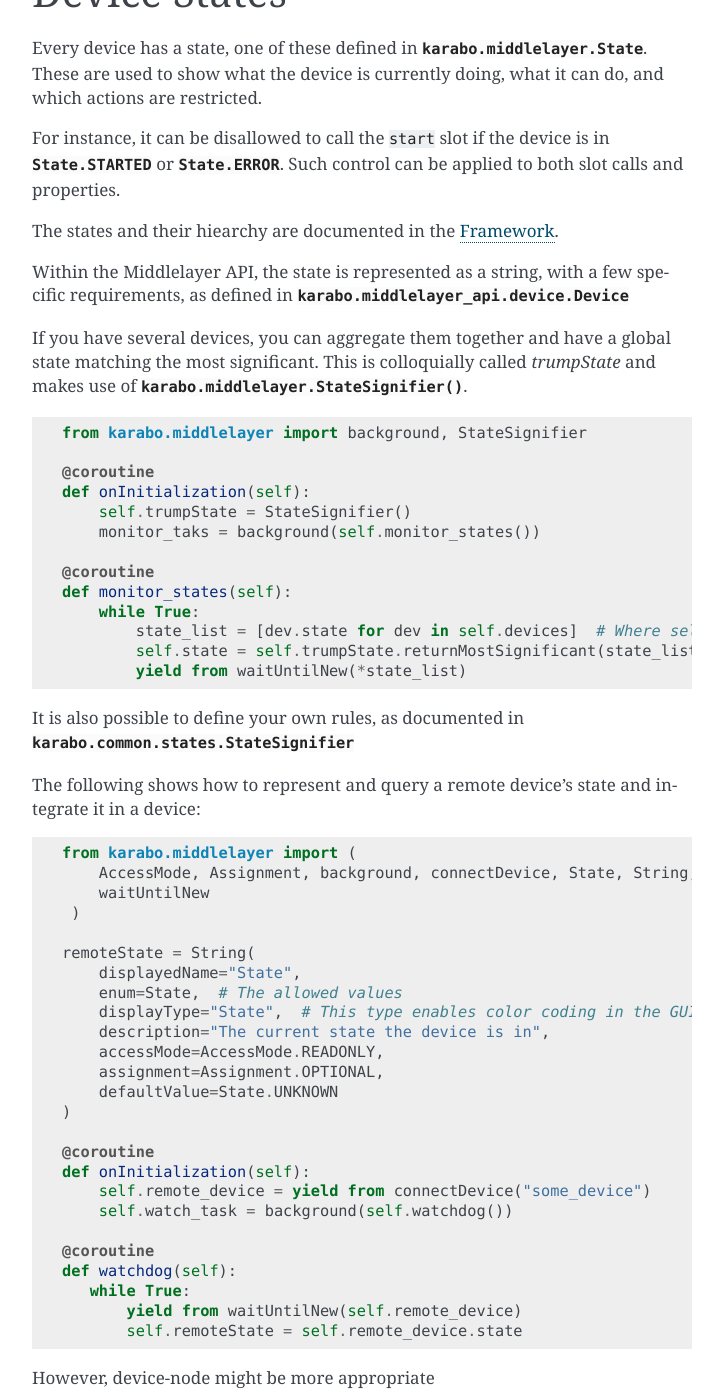
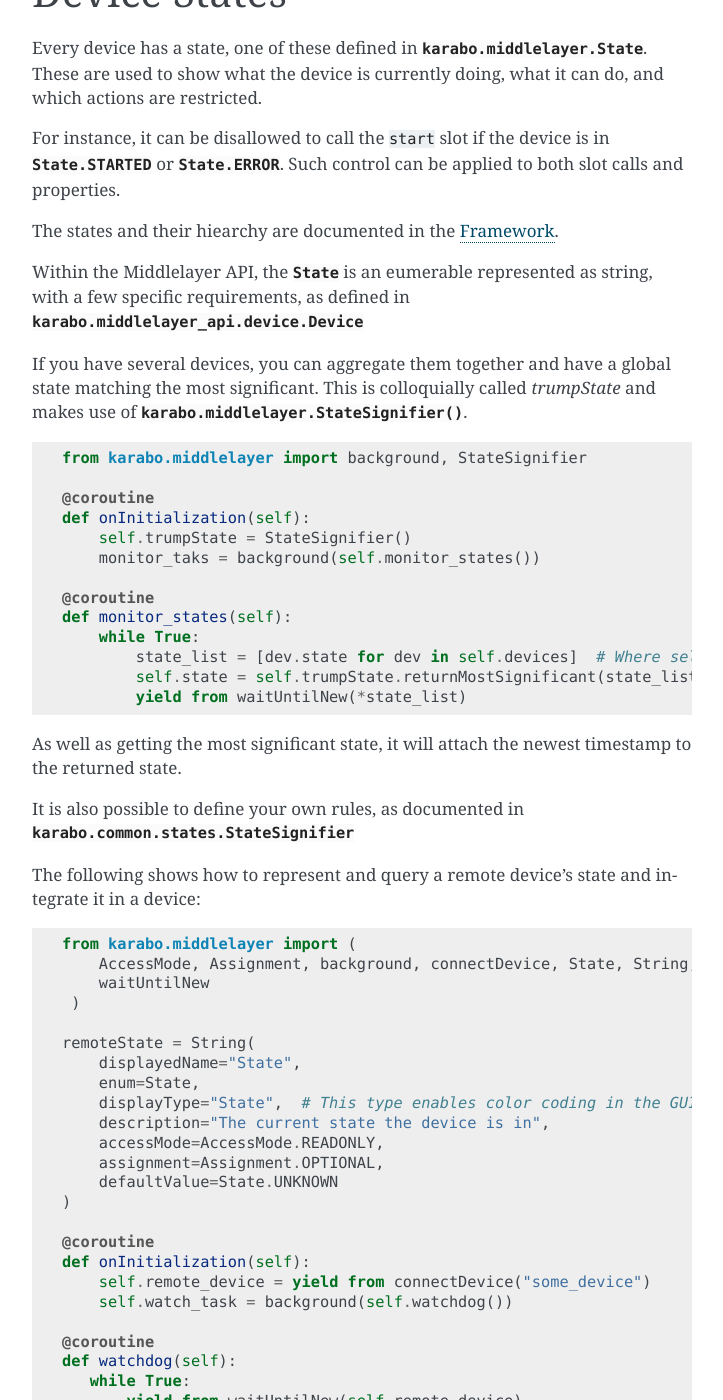
Before and after one commit to European-XFEL/howToMiddlelayer, a Sphinx documentation site: the page built from source/chap1/device_attributes.rst, in a window 1280 px wide and 1400 px high, scrolled down 3655 px. Shown: the whole window, without its empty margins (388-1111 px from the left). Built offline with Sphinx 7.4.7, drawn with Linux system fonts in a browser that asks for light colours.

Commit message:
Clarify timestamp in StateSignifier

```diff
--- a/source/chap1/device_attributes.rst
+++ b/source/chap1/device_attributes.rst
@@ -183,8 +183,9 @@ Such control can be applied to both slot calls and properties.
 The states and their hiearchy are documented in the `Framework`__.
 
 
-Within the Middlelayer API, the state is represented as a string, with a few
-specific requirements, as defined in :class:`karabo.middlelayer_api.device.Device`
+Within the Middlelayer API, the :class:`State` is an eumerable represented as
+string, with a few specific requirements, as defined in
+:class:`karabo.middlelayer_api.device.Device`
 
 If you have several devices, you can aggregate them together and have a global
 state matching the most significant. This is colloquially called `trumpState`
@@ -206,6 +207,9 @@ and makes use of :func:`karabo.middlelayer.StateSignifier`.
            self.state = self.trumpState.returnMostSignificant(state_list)
            yield from waitUntilNew(*state_list)
 
+As well as getting the most significant state, it will attach the newest
+timestamp to the returned state.
+
 It is also possible to define your own rules, as documented in
 :class:`karabo.common.states.StateSignifier`
 
@@ -222,7 +226,7 @@ integrate it in a device:
 
    remoteState = String(
        displayedName="State",
-       enum=State,  # The allowed values
+       enum=State,
        displayType="State",  # This type enables color coding in the GUI
        description="The current state the device is in",
        accessMode=AccessMode.READONLY,
```
